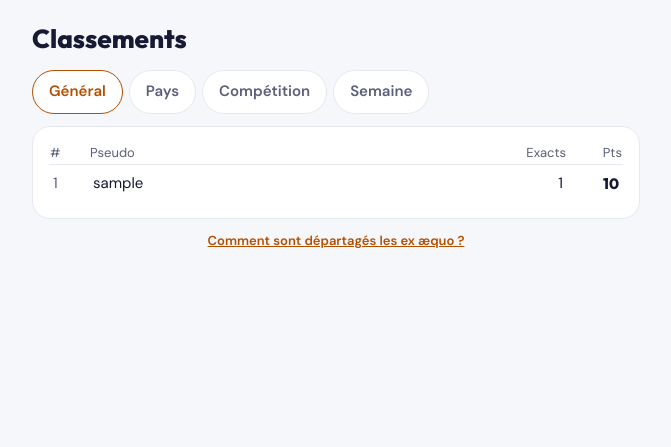
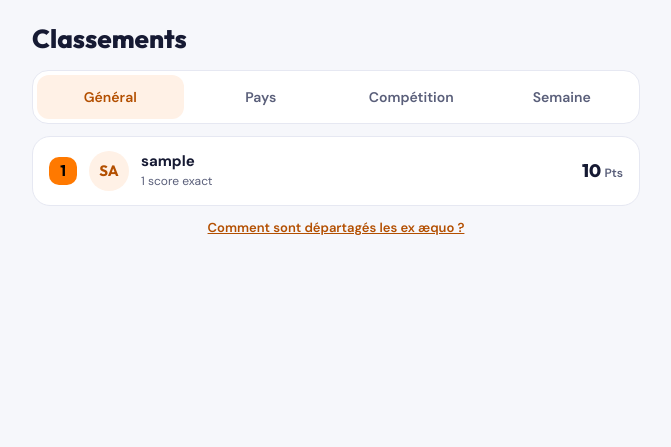
Before and after one commit to pdroquemaurel-stack/maxitprono, a FastAPI app: page /leaderboard in a window 1280 px wide. Shown: the top 447 px of the page, without its empty margins (304-975 px from the left). Run offline with FastAPI, Linux system fonts and the light colour scheme; tables that the repository leaves empty hold one stand-in row (values such as "Sample post").

Commit message:
Charte étape 5 : classements en liste, onglets sur toute la largeur
- Les 4 onglets (général, pays, compétition, semaine) tiennent sur 390 px.
- Lignes : rang, initiales, pseudo, nombre de scores exacts, points ;
  1er avec badge orange, ma ligne (« Toi ») entourée d'orange.
- Filtres alignés sur la charte (cibles de 44 px).

Co-Authored-By: Claude Opus 5.5 <noreply@anthropic.com>

```diff
--- a/app/i18n/en.json
+++ b/app/i18n/en.json
@@ -85,8 +85,6 @@
   "leaderboard_next_week": "Next week",
   "leaderboard_week_range": "From {start} to {end}",
   "leaderboard_points": "Pts",
-  "leaderboard_exacts": "Exact",
-  "leaderboard_exacts_long": "Exact scores",
   "leaderboard_empty": "No ranking yet: it will appear after the first finished matches.",
   "leaderboard_tiebreak_link": "How are ties broken?",
   "my_rank": "Your rank: {rank} of {total} · {points} pts",
@@ -125,5 +123,7 @@
   "predictions_saved_one": "1 prediction saved.",
   "predictions_saved": "{count} predictions saved.",
   "predictions_saved_none": "Nothing to save: fill in both boxes for at least one match.",
-  "predictions_some_errors": "Some predictions were not saved: check the flagged matches."
+  "predictions_some_errors": "Some predictions were not saved: check the flagged matches.",
+  "leaderboard_exacts_one": "{count} exact score",
+  "leaderboard_exacts_many": "{count} exact scores"
 }
--- a/app/i18n/fr.json
+++ b/app/i18n/fr.json
@@ -85,8 +85,6 @@
   "leaderboard_next_week": "Semaine suivante",
   "leaderboard_week_range": "Du {start} au {end}",
   "leaderboard_points": "Pts",
-  "leaderboard_exacts": "Exacts",
-  "leaderboard_exacts_long": "Scores exacts",
   "leaderboard_empty": "Pas encore de classement : il apparaîtra après les premiers matchs terminés.",
   "leaderboard_tiebreak_link": "Comment sont départagés les ex æquo ?",
   "my_rank": "Ton rang : {rank} sur {total} · {points} pts",
@@ -125,5 +123,7 @@
   "predictions_saved_one": "1 prono enregistré.",
   "predictions_saved": "{count} pronos enregistrés.",
   "predictions_saved_none": "Rien à enregistrer : remplis les deux cases d'au moins un match.",
-  "predictions_some_errors": "Certains pronos n'ont pas été enregistrés : regarde les matchs signalés."
+  "predictions_some_errors": "Certains pronos n'ont pas été enregistrés : regarde les matchs signalés.",
+  "leaderboard_exacts_one": "{count} score exact",
+  "leaderboard_exacts_many": "{count} scores exacts"
 }
--- a/app/static/css/style.css
+++ b/app/static/css/style.css
@@ -256,62 +256,99 @@ body { padding-bottom: calc(var(--tabbar-height) + env(safe-area-inset-bottom));
 
 .history-scores small { font-weight: 400; color: var(--muted); }
 
-/* Onglets en pilules */
+/* Onglets en pilules : les 4 tiennent sur la largeur d'un téléphone */
 .tabs {
-  display: flex;
-  gap: 6px;
-  overflow-x: auto;
+  display: grid;
+  grid-auto-flow: column;
+  grid-auto-columns: 1fr;
+  gap: 4px;
   margin: 0 0 12px;
+  padding: 4px;
+  border: 1px solid var(--border);
+  border-radius: 16px;
+  background: var(--surface);
 }
 
 .tabs a {
-  display: inline-flex;
+  display: flex;
   align-items: center;
+  justify-content: center;
   min-height: 44px;
-  padding: 0 16px;
-  border-radius: 22px;
-  border: 1px solid var(--border);
-  background: var(--surface);
+  padding: 0 6px;
+  border-radius: 12px;
   color: var(--muted);
   text-decoration: none;
   white-space: nowrap;
-  font-size: 15px;
+  font-size: 14px;
 }
 
-.tabs a.active { color: var(--orange-text); border-color: var(--orange-text); }
+.tabs a.active { background: var(--orange-soft); color: var(--orange-text); }
 
-/* Classements (écran refait à l'étape 5) */
+/* Classements */
 .filter { display: flex; gap: 8px; align-items: end; flex-wrap: wrap; margin-bottom: 8px; }
 
 .filter label { width: 100%; font-weight: 600; }
 
 .filter select { flex: 1; width: auto; min-width: 0; }
 
-.filter button { width: auto; margin-top: 0; }
+.filter button { width: auto; min-height: 44px; margin-top: 0; padding: 0 16px; }
 
 .week-nav { display: flex; justify-content: space-between; align-items: center; font-weight: 700; }
 
 .week-nav a { font-size: 24px; text-decoration: none; padding: 0 12px; }
 
-.ranking { width: 100%; border-collapse: collapse; }
+/* Liste du classement */
+.ranking { margin: 0; padding: 4px 12px; list-style: none; }
 
-.ranking th { text-align: left; color: var(--muted); font-weight: 400; font-size: 13px; }
+.rank-row {
+  display: flex;
+  align-items: center;
+  gap: 12px;
+  min-height: 60px;
+  padding: 8px 4px;
+  border-top: 1px solid var(--border);
+}
 
-.ranking td { padding: 8px 4px; border-top: 1px solid var(--border); }
+.rank-row:first-child { border-top: none; }
 
-.ranking .rank { width: 40px; color: var(--muted); }
+.rank-row.me {
+  margin: 4px -8px;
+  padding: 8px 12px;
+  border: 2px solid var(--orange);
+  border-radius: 14px;
+}
 
-.ranking .player { overflow-wrap: anywhere; }
+.rank-row.me + .rank-row { border-top: none; }
 
-.ranking .num { text-align: right; width: 56px; }
+.rank-row .rank {
+  flex-shrink: 0;
+  width: 28px;
+  height: 28px;
+  display: flex;
+  align-items: center;
+  justify-content: center;
+  border-radius: 10px;
+  color: var(--muted);
+  font-family: var(--font-title);
+  font-weight: 700;
+}
 
-.ranking .points { font-family: var(--font-title); font-weight: 800; }
+.rank-row .rank.first { background: var(--orange); color: #000; }
 
-.ranking tr.me td { background: var(--orange-soft); font-weight: 700; }
+.rank-row .player { flex: 1; min-width: 0; display: flex; flex-direction: column; }
 
-.ranking tr.gap td { text-align: center; color: var(--muted); border-top: none; }
+.rank-row .player strong { overflow: hidden; text-overflow: ellipsis; white-space: nowrap; }
 
-.my-rank { display: flex; flex-wrap: wrap; justify-content: space-between; gap: 8px; }
+.rank-row .player small { color: var(--muted); font-size: 12px; }
+
+.rank-row .points { font-family: var(--font-title); font-weight: 800; font-size: 18px; white-space: nowrap; }
+
+.rank-row .points small { font-family: var(--font-text); font-weight: 600; font-size: 12px; color: var(--muted); }
+
+.ranking .gap { text-align: center; color: var(--muted); padding: 4px 0; }
+
+.my-line { margin: 0 0 12px; }
+
 
 /* Score coloré « x – y » (chiffres en Outfit) */
 .score-digits { font-family: var(--font-title); font-weight: 800; white-space: nowrap; }
--- a/app/templates/_leaderboard_row.html
+++ b/app/templates/_leaderboard_row.html
@@ -1,6 +1,10 @@
-<tr{% if user and player.user_id == user.id %} class="me"{% endif %}>
-  <td class="rank">{{ player.rank }}</td>
-  <td class="player">{{ player.nickname }}</td>
-  <td class="num">{{ player.exacts }}</td>
-  <td class="num points">{{ player.points }}</td>
-</tr>
+{% set is_me = user and player.user_id == user.id %}
+<li class="rank-row{% if is_me %} me{% endif %}">
+  <span class="rank{% if player.rank == 1 %} first{% endif %}">{{ player.rank }}</span>
+  <span class="initials">{{ initials(player.nickname) }}</span>
+  <span class="player">
+    <strong>{{ t('home_me') if is_me else player.nickname }}</strong>
+    <small>{{ t('leaderboard_exacts_one' if player.exacts <= 1 else 'leaderboard_exacts_many').format(count=player.exacts) }}</small>
+  </span>
+  <span class="points">{{ player.points }} <small>{{ t('leaderboard_points') }}</small></span>
+</li>
--- a/app/templates/leaderboard.html
+++ b/app/templates/leaderboard.html
@@ -34,29 +34,22 @@
   {% endif %}
 
   {% if user %}
-    <p class="lead">
+    <p class="lead my-line">
       {% if me %}{{ t('my_rank').format(rank=me.rank, total=total, points=me.points) }}
       {% else %}{{ t('not_ranked_yet') }}{% endif %}
     </p>
   {% endif %}
 
-  <section class="card">
   {% if top %}
-      <table class="ranking">
-        <thead>
-          <tr><th>#</th><th>{{ t('field_nickname') }}</th><th class="num" title="{{ t('leaderboard_exacts_long') }}">{{ t('leaderboard_exacts') }}</th><th class="num">{{ t('leaderboard_points') }}</th></tr>
-        </thead>
-        <tbody>
+    <ol class="card ranking">
       {% for player in top %}{% include "_leaderboard_row.html" %}{% endfor %}
       {% if me_outside_top %}
-            <tr class="gap"><td colspan="4">…</td></tr>
+        <li class="gap" aria-hidden="true">…</li>
         {% with player = me %}{% include "_leaderboard_row.html" %}{% endwith %}
       {% endif %}
-        </tbody>
-      </table>
+    </ol>
   {% else %}
-      <p class="lead">{{ t('leaderboard_empty') }}</p>
+    <p class="card lead">{{ t('leaderboard_empty') }}</p>
   {% endif %}
-  </section>
   <p class="small"><a href="/rules">{{ t('leaderboard_tiebreak_link') }}</a></p>
 {% endblock %}
```
Also changed, not shown: tests/test_leaderboard_page.py (+3 -1 lines). Lines whose indentation alone changed are shown as unchanged.
